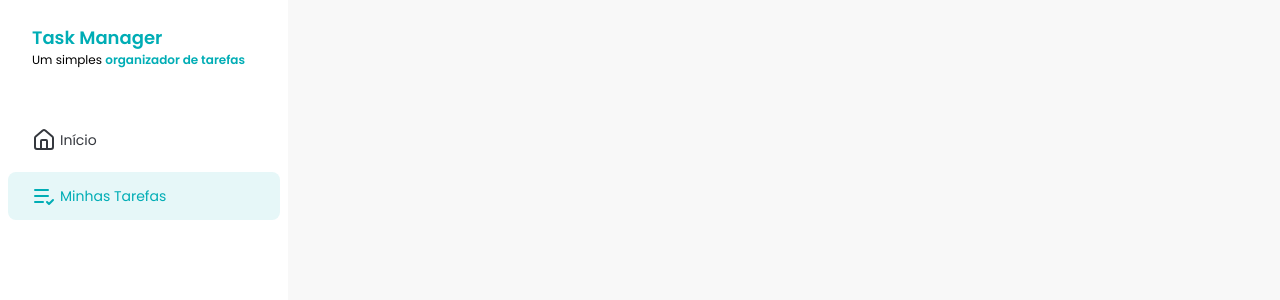
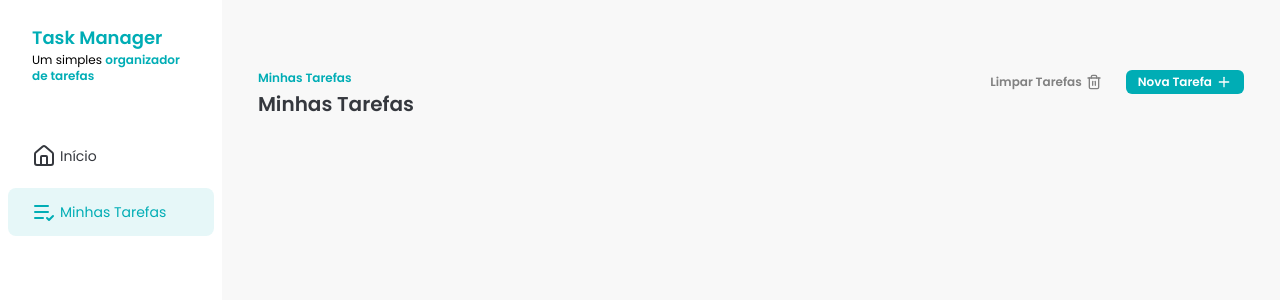
Before and after one commit to EsdrasCFF/task-manager, a React (Vite) app: page / in a window 1280 px wide. Shown: the top 300 px of the page. Built offline with nearby package versions, Linux system fonts and the light colour scheme.

Commit message:
feat: add  Tasks and Button components

```diff
--- a/src/App.tsx
+++ b/src/App.tsx
@@ -1,9 +1,11 @@
 import { Sidebar } from './components/sidebar'
+import { Tasks } from './components/tasks'
 
 export default function App() {
   return (
-    <>
+    <div className="flex">
       <Sidebar />
-    </>
+      <Tasks />
+    </div>
   )
 }
--- /dev/null
+++ b/src/components/button.tsx
@@ -0,0 +1,21 @@
+import { LucideIcon } from 'lucide-react'
+import { twMerge } from 'tailwind-merge'
+
+type Props = {
+  title: string
+  icon: LucideIcon
+  variant?: 'primary' | 'outline'
+}
+
+export function Button({ icon: Icon, title, variant = 'primary' }: Props) {
+  return (
+    <button
+      className={twMerge(
+        'flex gap-1 rounded-md px-3 py-1 text-xs font-semibold transition hover:bg-opacity-60',
+        variant == 'primary' ? 'bg-primary text-white' : 'text-darkGray'
+      )}
+    >
+      {title} <Icon size={16} />
+    </button>
+  )
+}
--- /dev/null
+++ b/src/components/tasks.tsx
@@ -0,0 +1,22 @@
+import { Plus, Trash2 } from 'lucide-react'
+import { Button } from './button'
+
+export function Tasks() {
+  return (
+    <div className="mx-9 mt-[70px] w-full">
+      <div className="flex justify-between">
+        <div className="flex flex-col gap-1">
+          <p className="text-xs font-semibold text-primary">Minhas Tarefas</p>
+          <h2 className="text-xl font-semibold text-darkBlue">
+            Minhas Tarefas
+          </h2>
+        </div>
+
+        <div className="flex h-full items-end gap-3">
+          <Button title="Limpar Tarefas" icon={Trash2} variant="outline" />
+          <Button title="Nova Tarefa" icon={Plus} />
+        </div>
+      </div>
+    </div>
+  )
+}
```
